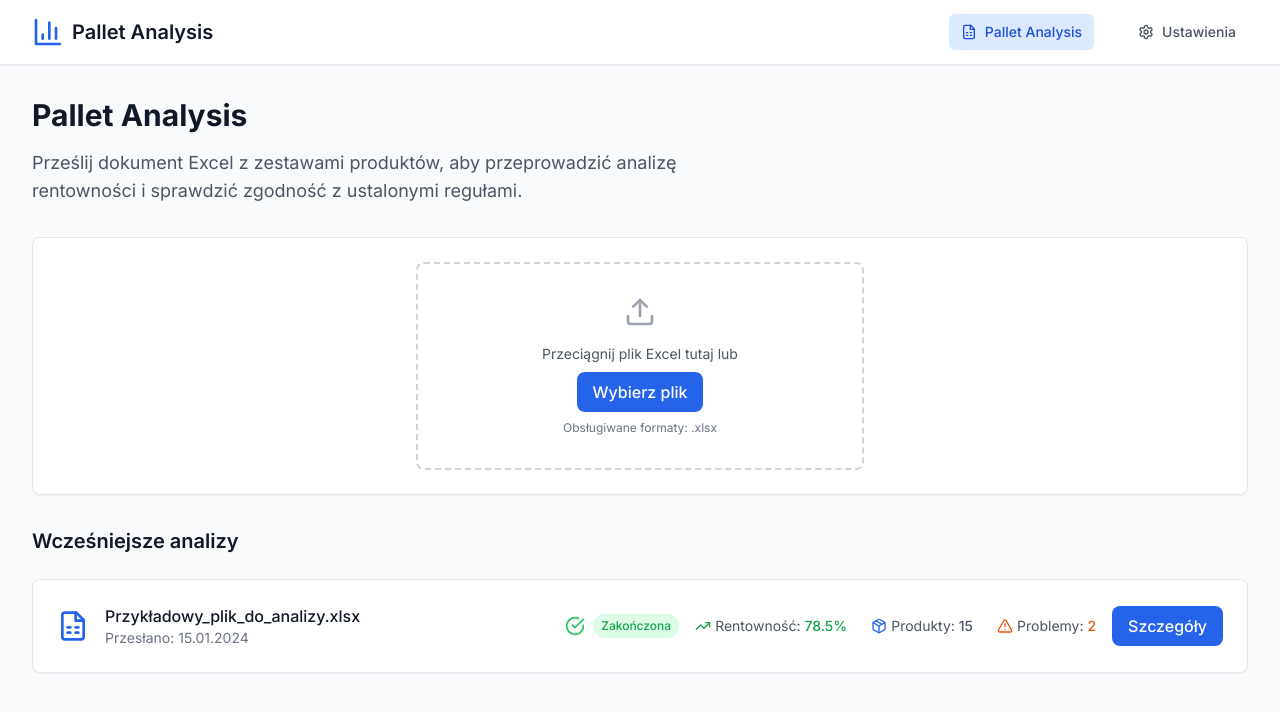
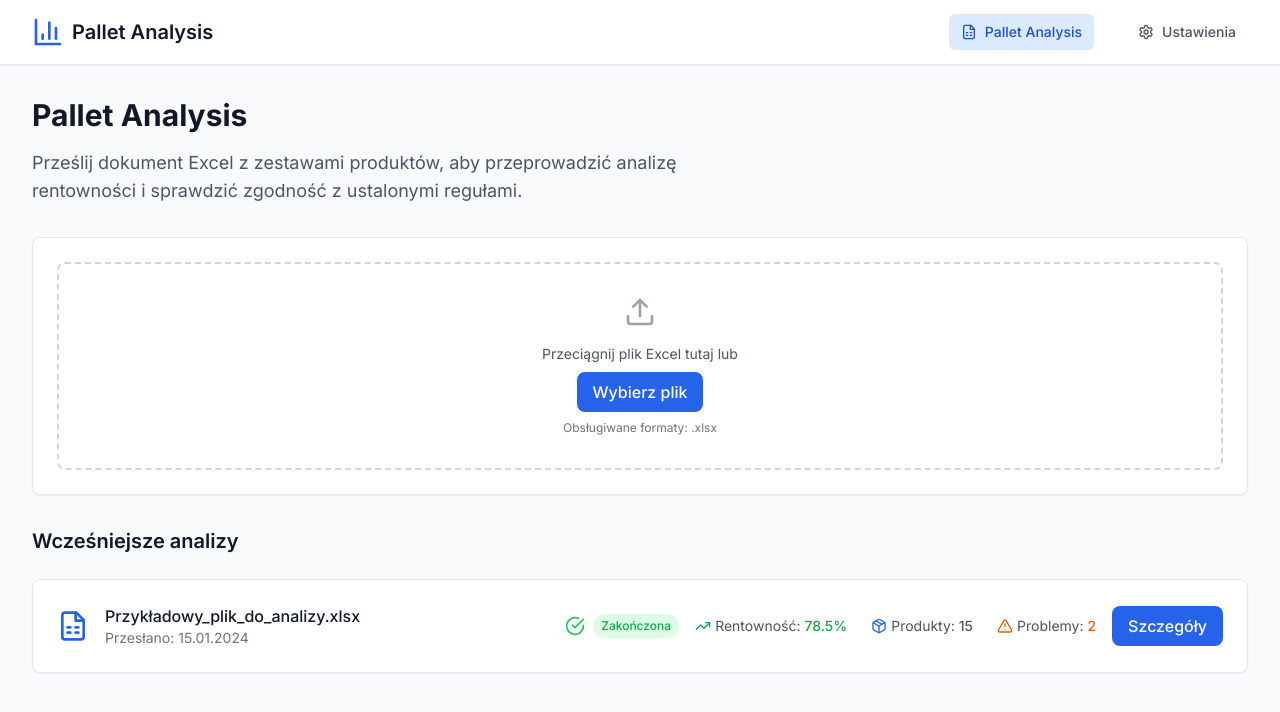
Before and after one commit to promosz/paleta, a React (Vite) app: page / in a window 1280 px wide. Shown: the top 712 px of the page. Built offline with nearby package versions, Linux system fonts and the light colour scheme.

Commit message:
Expand upload field to full container width

```diff
--- a/src/components/FileUpload.tsx
+++ b/src/components/FileUpload.tsx
@@ -60,7 +60,7 @@
   }
 
   return (
-    <div className="w-full max-w-md mx-auto">
+    <div className="w-full">
       {!selectedFile ? (
         <div
           className={`border-2 border-dashed rounded-lg p-8 text-center transition-colors ${
```
